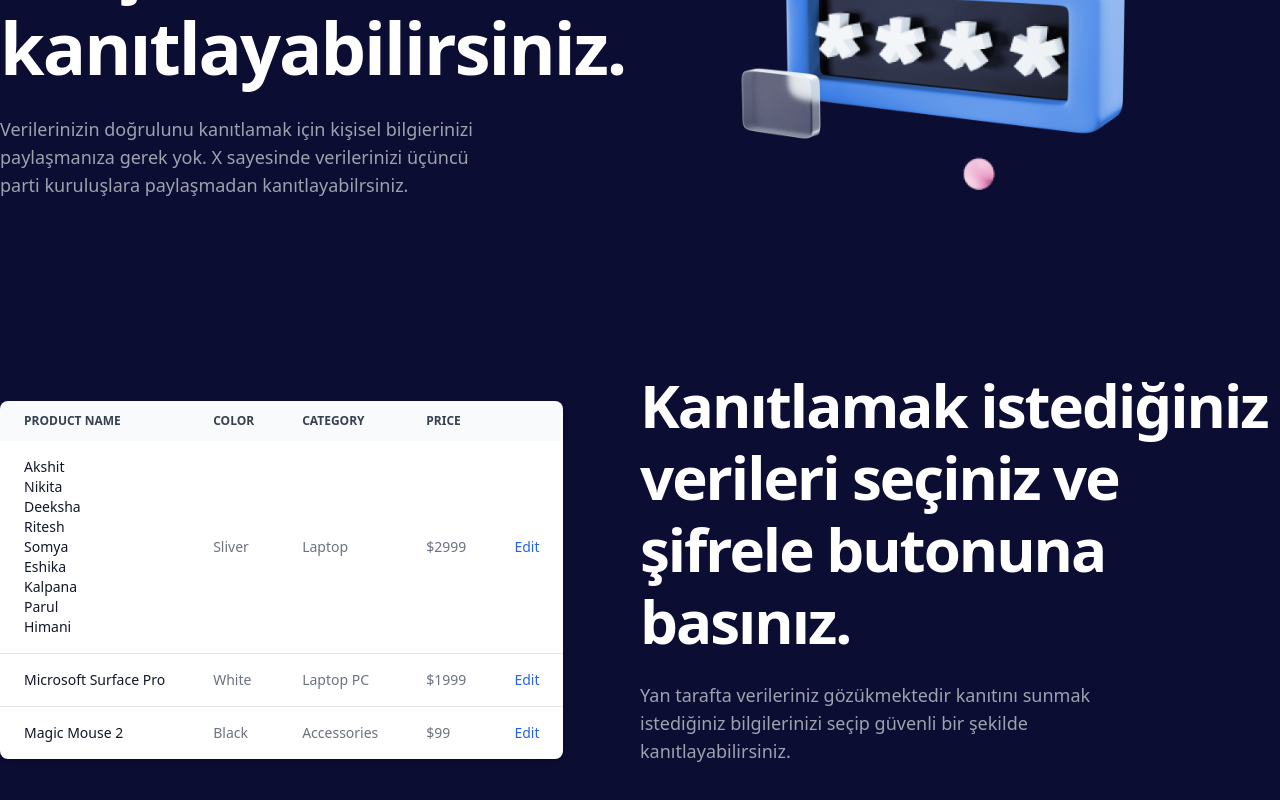
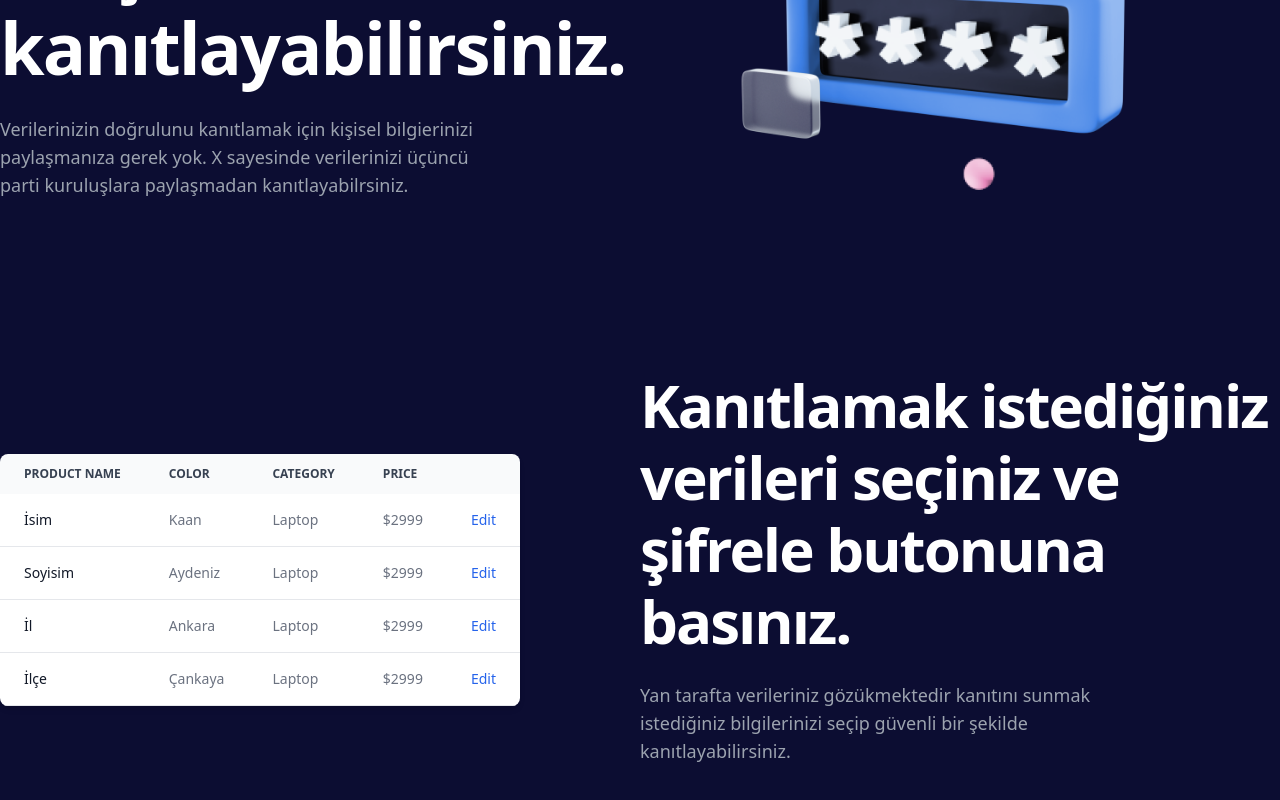
Before and after one commit to BilkentCrypto/mikro-veri, a React (Create React App) app in the folder website/: page / in a window 1280 px wide. Shown: the part 426-1226 px from the top of the page. Built offline with nearby package versions, Linux system fonts and the light colour scheme.

Commit message:
Implement data representation

```diff
--- /dev/null
+++ b/website/src/components/ListElement.jsx
@@ -0,0 +1,27 @@
+
+
+export default function ListElement(props) {
+
+    const {veriTuru, veriIcerigi} = props;
+
+    return (
+
+        <tr class="bg-white border-b dark:bg-gray-800 dark:border-gray-700 hover:bg-gray-50 dark:hover:bg-gray-600">
+            <th scope="row" class="py-4 px-6 font-medium text-gray-900 whitespace-nowrap dark:text-white">
+                {veriTuru}
+            </th>
+            <td class="py-4 px-6">
+                {veriIcerigi}
+            </td>
+            <td class="py-4 px-6">
+                Laptop
+            </td>
+            <td class="py-4 px-6">
+                $2999
+            </td>
+            <td class="py-4 px-6 text-right">
+                <a href="#" class="font-medium text-blue-600 dark:text-blue-500 hover:underline">Edit</a>
+            </td>
+        </tr>
+    )
+}
--- a/website/src/components/Pool.jsx
+++ b/website/src/components/Pool.jsx
@@ -1,9 +1,14 @@
 import React from 'react'
 import Typed from 'react-typed'
 import PswImg from '../assets/password.png';
-import Data from '../newData/newData.json'
+import data from '../newData/newData.json'
+import ListElement from './ListElement';
 
 const Pool = () => {
+
+    const listElements = data.map( (element) => {
+        return(<ListElement veriTuru={element.veriTuru} veriIcerigi={element.veriIcerigi} key={element.veriTuru}/>);
+    } )
 
     return (
         <section
@@ -37,66 +42,9 @@ const Pool = () => {
                                         </tr>
                                     </thead>
                                     <tbody>
-            <tr class="bg-white border-b dark:bg-gray-800 dark:border-gray-700 hover:bg-gray-50 dark:hover:bg-gray-600">
-                <th scope="row" class="py-4 px-6 font-medium text-gray-900 whitespace-nowrap dark:text-white">
-                {
-                     Data.map(newData => {
-                      return(
-                         <div>
-                            {newData.name}
+                                        {listElements}
 
-                         </div>
-                       )
-                     })
-                   }
-                </th>
-                <td class="py-4 px-6">
-                    Sliver
-                </td>
-                <td class="py-4 px-6">
-                    Laptop
-                </td>
-                <td class="py-4 px-6">
-                    $2999
-                </td>
-                <td class="py-4 px-6 text-right">
-                    <a href="#" class="font-medium text-blue-600 dark:text-blue-500 hover:underline">Edit</a>
-                </td>
-            </tr>
-            <tr class="bg-white border-b dark:bg-gray-800 dark:border-gray-700 hover:bg-gray-50 dark:hover:bg-gray-600">
-                <th scope="row" class="py-4 px-6 font-medium text-gray-900 whitespace-nowrap dark:text-white">
-                    Microsoft Surface Pro
-                </th>
-                <td class="py-4 px-6">
-                    White
-                </td>
-                <td class="py-4 px-6">
-                    Laptop PC
-                </td>
-                <td class="py-4 px-6">
-                    $1999
-                </td>
-                <td class="py-4 px-6 text-right">
-                    <a href="#" class="font-medium text-blue-600 dark:text-blue-500 hover:underline">Edit</a>
-                </td>
-            </tr>
-            <tr class="bg-white dark:bg-gray-800 hover:bg-gray-50 dark:hover:bg-gray-600">
-                <th scope="row" class="py-4 px-6 font-medium text-gray-900 whitespace-nowrap dark:text-white">
-                    Magic Mouse 2
-                </th>
-                <td class="py-4 px-6">
-                    Black
-                </td>
-                <td class="py-4 px-6">
-                    Accessories
-                </td>
-                <td class="py-4 px-6">
-                    $99
-                </td>
-                <td class="py-4 px-6 text-right">
-                    <a href="#" class="font-medium text-blue-600 dark:text-blue-500 hover:underline">Edit</a>
-                </td>
-            </tr>
+
                                     </tbody>
                                 </table>
                             </div>
--- a/website/src/newData/newData.json
+++ b/website/src/newData/newData.json
@@ -1,55 +1,23 @@
 [
 
     {
-        "id":1,
-        "name":"Akshit",
-        "city":"Moradabad"
-    },
-
-    {
-        "id":2,
-        "name":"Nikita",
-        "city":"Lucknow"
-    },
-
-    {
-        "id":3,
-        "name":"Deeksha",
-        "city":"Noida"
-    },
-
-    {
-        "id":4,
-        "name":"Ritesh",
-        "city":"Delhi"
-    },
-
-    {
-        "id":5,
-        "name":"Somya",
-        "city":"Gurugram"
-    },
-
-    {
-        "id":6,
-        "name":"Eshika",
-        "city":"Mumbai"
+        "veriTuru":"İsim",
+        "veriIcerigi":"Kaan",
+        "nonce": 819325712986
     },
     {
-        "id":7,
-        "name":"Kalpana",
-        "city":"Rampur"
+        "veriTuru":"Soyisim",
+        "veriIcerigi":"Aydeniz",
+        "nonce": 1621313166
     },
-
     {
-        "id":8,
-        "name":"Parul",
-        "city":"Chandigarh"
+        "veriTuru":"İl",
+        "veriIcerigi":"Ankara",
+        "nonce": 47277237
     },
-
     {
-        "id":9,
-        "name":"Himani",
-        "city":"Dehradun"
+        "veriTuru":"İlçe",
+        "veriIcerigi":"Çankaya",
+        "nonce": 236236
     }
 ]
```
Lines whose indentation alone changed are shown as unchanged.
